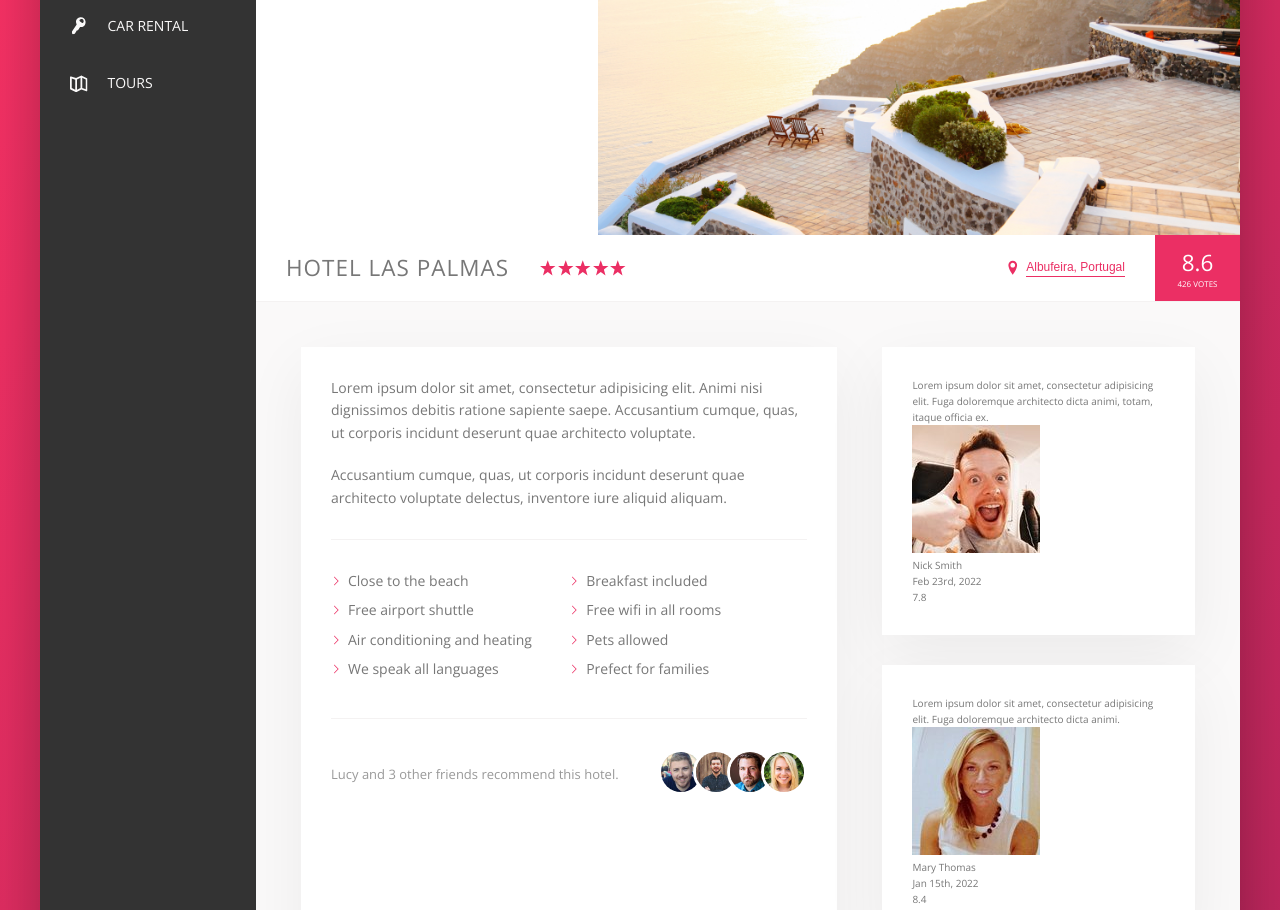
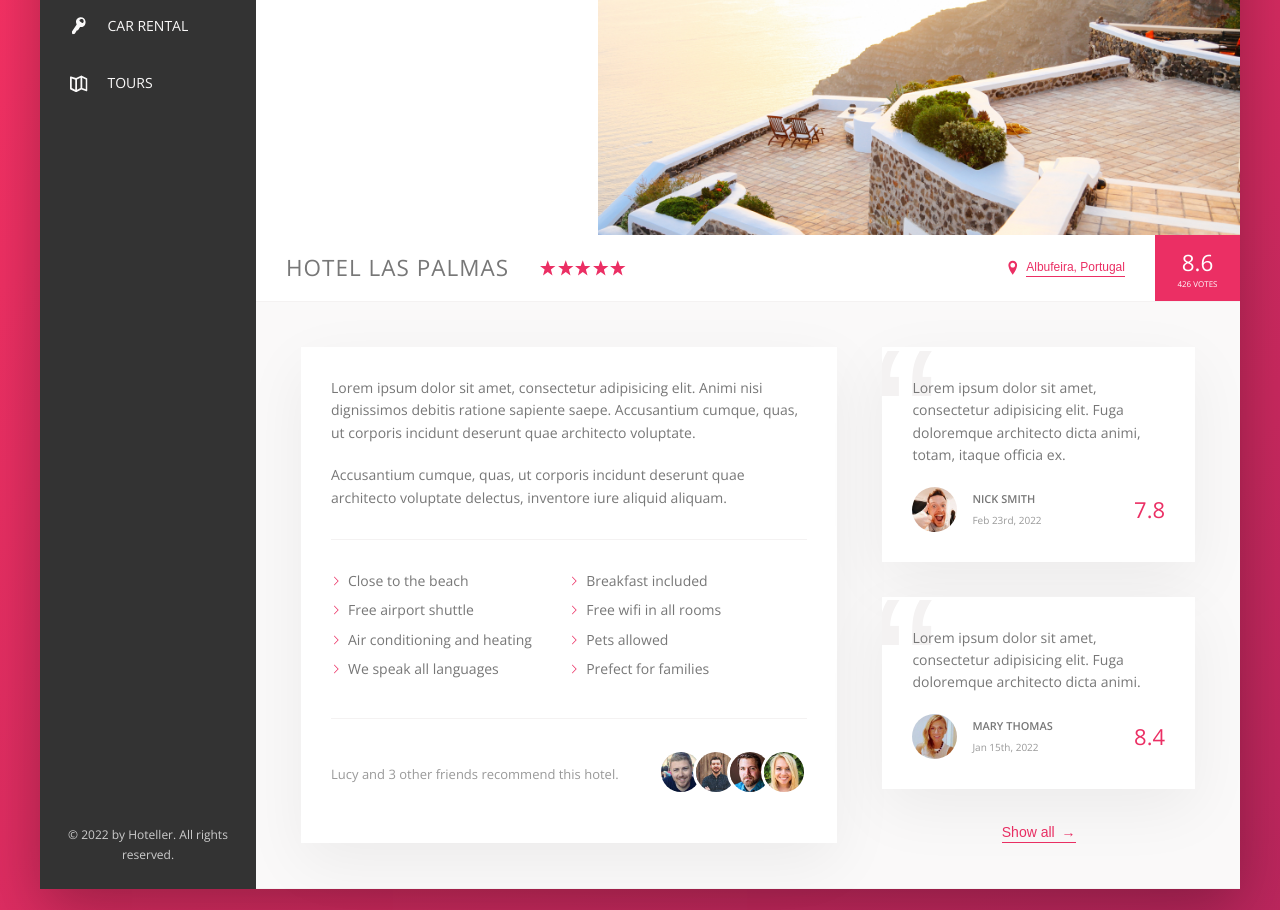
Before and after one commit to subodhghulaxe/hoteller, a website: page index.html in a window 1280 px wide. Shown: the part 300-1210 px from the top of the page. Drawn offline with nearby package versions, Linux system fonts and the light colour scheme.

Commit message:
Completed review section

```diff
--- a/index.html
+++ b/index.html
@@ -193,6 +193,8 @@
                                     <div class="review__rating">8.4</div>
                                 </figcaption>
                             </figure>
+
+                            <button class="btn-inline">Show all <span>&rarr;</span></button>
                         </div>
                     </div>
 
--- a/sass/_components.scss
+++ b/sass/_components.scss
@@ -278,8 +278,17 @@
   cursor: pointer;
   transition: all .2s;
 
+  & span {
+    margin-left: 3px;
+    transition: margin-left .2s;
+  }
+
   &:hover {
     color: var(--color-grey-dark-1);
+
+    span {
+      margin-left: 8px;
+    }
   }
 
   &:focus {
@@ -381,21 +390,59 @@
   background-color: #fff;
   box-shadow: var(--shadow-light);
   padding: 3rem;
-  margin-bottom: 3rem;
+  margin-bottom: 3.5rem;
+  position: relative;
+  overflow: hidden;
 
   &__text {
-
+    margin-bottom: 2rem;
+    z-index: 10;
+    position: relative;
   }
 
   &__user {
-
+    display: flex;
+    align-items: center;
   }
 
   &__photo {
-
+    height: 4.5rem;
+    width: 4.5rem;
+    border-radius: 50%;
+    margin-right: 1.5rem;
   }
 
   &__user-box {
+    margin-right: auto;
+  }
 
+  &__user-name {
+    font-size: 1.1rem;
+    font-weight: 600;
+    text-transform: uppercase;
+    margin-bottom: .4rem;
+  }
+
+  &__user-date {
+    font-size: 1rem;
+    color: var(--color-grey-dark-3);
+  }
+
+  &__rating {
+    color: var(--color-primary);
+    font-size: 2.2rem;
+    font-weight: 300;
+  }
+
+  &::before {
+    content: "\201C";
+    position: absolute;
+    top: -2.75rem;
+    left: -1rem;
+    line-height: 1;
+    font-size: 20rem;
+    color: var(--color-grey-light-2);
+    font-family: sans-serif;
+    z-index: 1;
   }
 }
--- a/sass/_layout.scss
+++ b/sass/_layout.scss
@@ -35,6 +35,7 @@
 }
 
 .detail {
+    font-size: 1.4rem;
     display: flex;
     padding: 4.5rem;
     background-color: var(--color-grey-light-1);
@@ -42,7 +43,6 @@
 }
 
 .description {
-    font-size: 1.4rem;
     background-color: #fff;
     box-shadow: var(--shadow-light);
     padding: 3rem;
@@ -52,4 +52,8 @@
 
 .user-reviews {
     flex: 1;
+
+    display: flex;
+    flex-direction: column;
+    align-items: center;
 }
```
Also changed, not shown: css/style.css.
